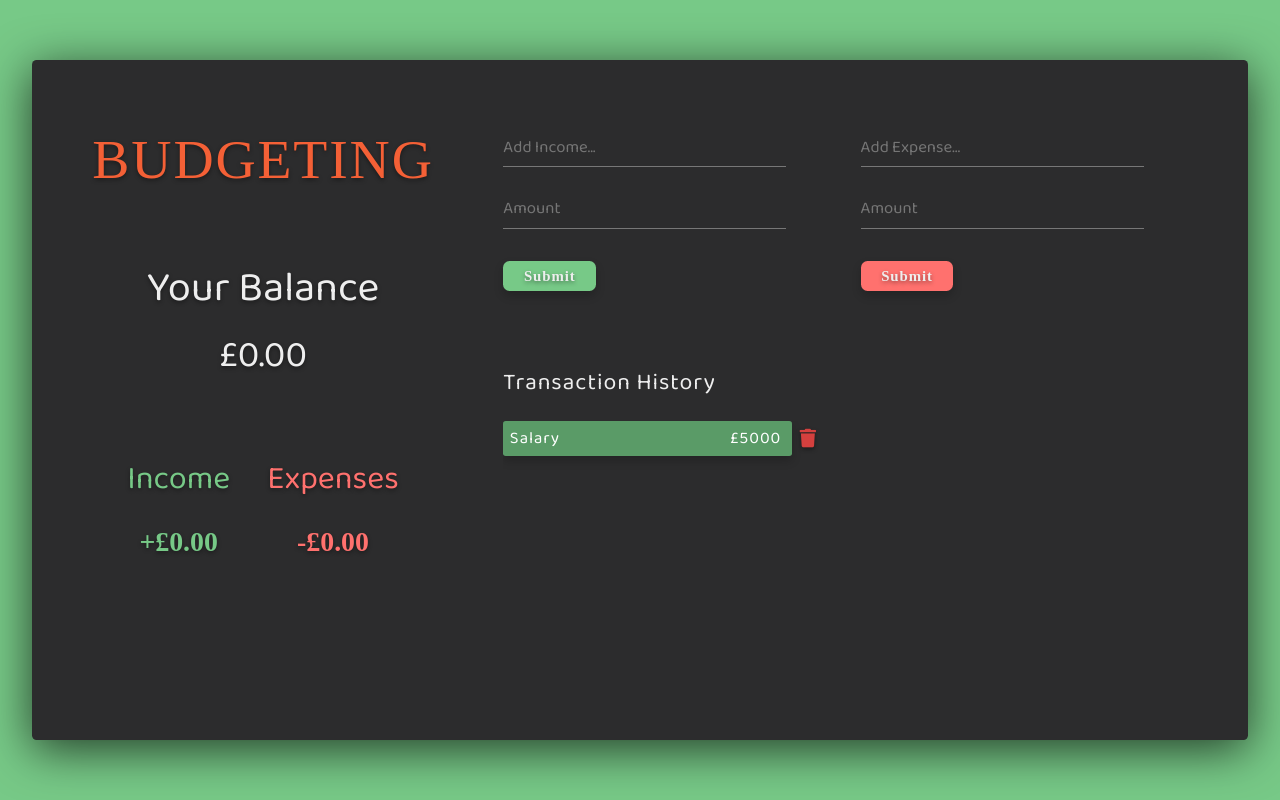
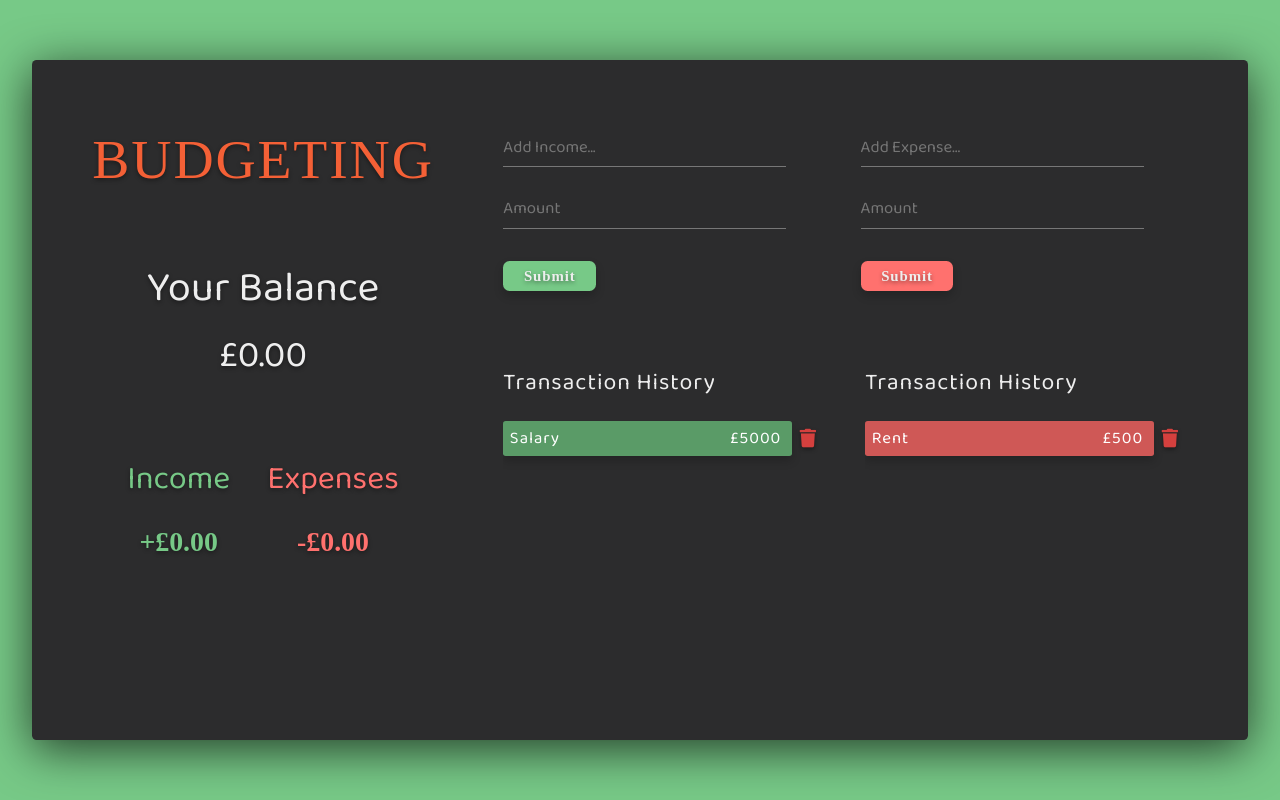
Before and after one commit to zsoobratty/budgeting, a React (Create React App) app: page / in a window 1280 px wide. Built offline with nearby package versions, Linux system fonts and the light colour scheme; the HTML template or start-up script is replaced by a standard one; a web font is replaced by a local one.

Commit message:
Add ExpenseList component to App

```diff
--- a/src/App.js
+++ b/src/App.js
@@ -3,6 +3,7 @@
 import Balance from './components/Balance'
 import AddTransaction from './components/AddTransaction'
 import IncomeList from './components/IncomeList'
+import ExpenseList from './components/ExpenseList'
 import './App.css'
 
 const App = () => {
@@ -13,6 +14,7 @@
                 <Balance />
                 <AddTransaction />
                 <IncomeList />
+                <ExpenseList />
             </div>
         </div>
     )
--- /dev/null
+++ b/src/components/ExpenseList.js
@@ -0,0 +1,22 @@
+import React from 'react'
+
+const ExpenseList = () => {
+    return (
+        <div className='transactions transactions-expense'>
+            <h2>Transaction History</h2>
+            <ul className="transaction-list">
+                <li className="transaction">
+                    <span className="transaction-text">Rent</span>
+                    <span className="transaction-amount">£500</span>
+                    <button className='delete-btn'>
+                        <i className="fas fa-trash">
+                        </i>
+                    </button>
+
+                </li>
+            </ul>
+        </div>
+    )
+}
+
+export default ExpenseList
```
